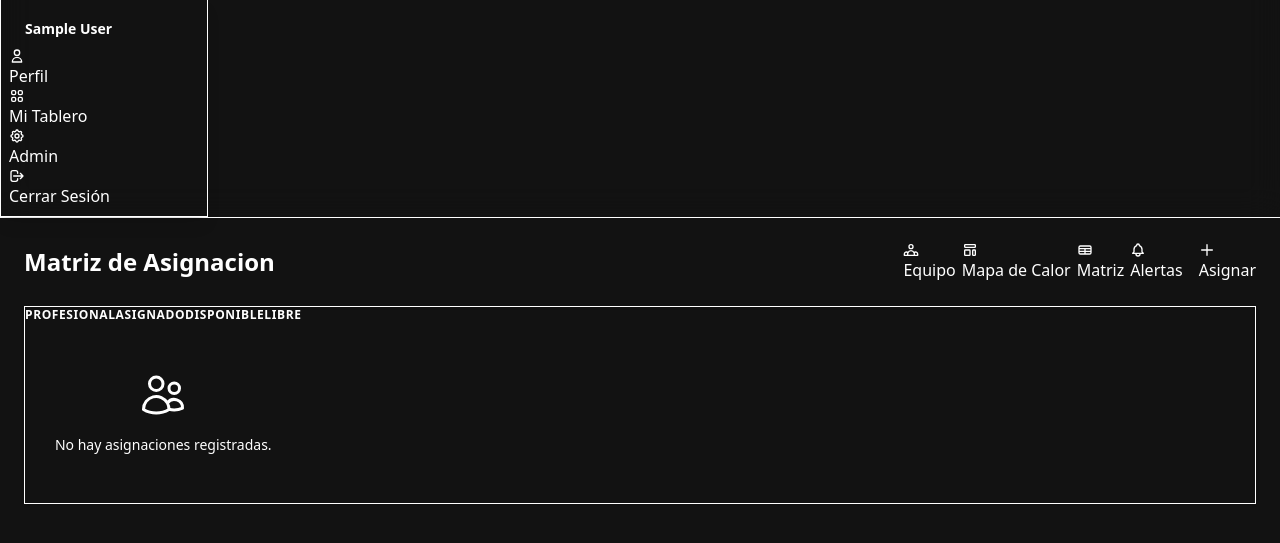
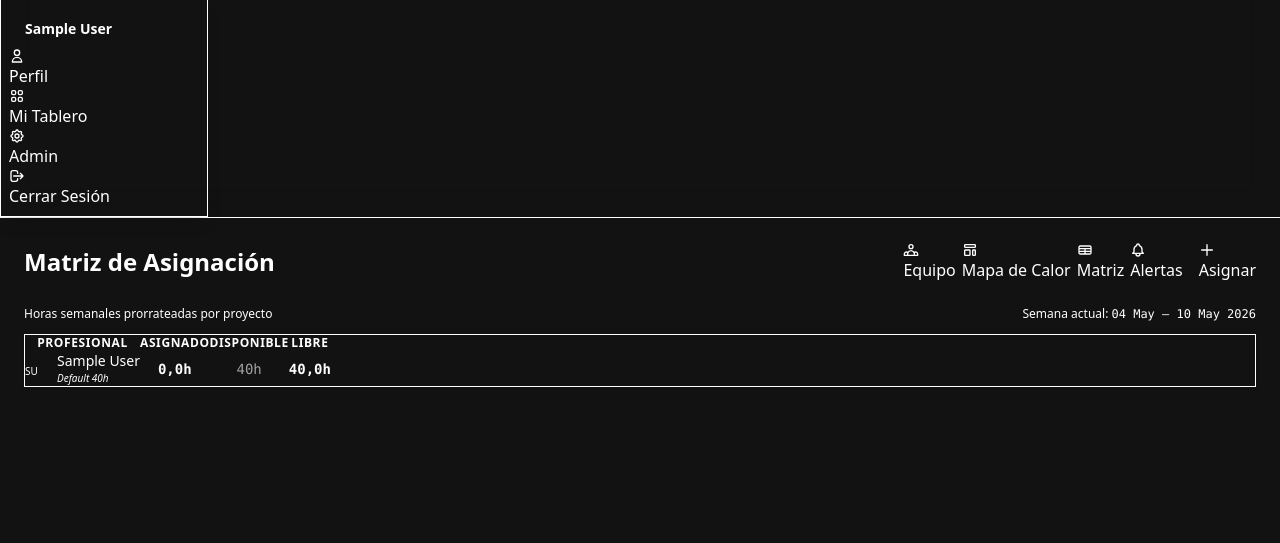
Before and after one commit to juan-cruz23/CENTRAL-CNTXT-IDI, a Django app: page /capacidad/matriz/ in a window 1280 px wide. Shown: the part 214-757 px from the top of the page. Run offline with Django 5.2, Linux system fonts and the light colour scheme; a user stored in the database is signed in; tables that the repository leaves empty hold one stand-in row (values such as "Sample post"); grey boxes marked "Sample" are stand-in pictures; some libraries are stand-ins or nearby versions.

Commit message:
feat(capacidad): matriz integra cronograma con prorrateo semanal
Mismo enfoque que overview y heatmap: lista todos los profesionales con
rol activo (capacidad por defecto 40h) y combina tres fuentes de carga
para la semana actual:
  - ProjectAllocation (manual, weekly_hours)
  - ServiceInstance (cronograma, projected_hours prorrateadas por días
    de solapamiento con la semana en curso)
  - ServiceInstanceAction (acciones asignadas, mismo prorrateo)

Header muestra el rango semanal (lunes-domingo) y se etiqueta a usuarios
sin TeamMemberCapacity con 'Default 40h'.

Co-Authored-By: Claude Opus 4.7 <noreply@anthropic.com>

```diff
--- a/apps/capacity/views.py
+++ b/apps/capacity/views.py
@@ -354,65 +354,121 @@ class AllocationMatrixView(LoginRequiredMixin, CapacityContextMixin, TemplateVie
     template_name = "capacity/matrix.html"
 
     def get_context_data(self, **kwargs):
+        from apps.accounts.models import User
+        from apps.projects.models import Project, ServiceInstanceAction
+        DEFAULT_HOURS = 40
+
         context = super().get_context_data(**kwargs)
         today = date.today()
+        # Semana actual: lunes a domingo
+        week_start = today - timedelta(days=today.weekday())
+        week_end = week_start + timedelta(days=6)
 
-        # Get capacities for the "available" column
-        cap_map = {}
-        for cap in TeamMemberCapacity.objects.filter(
-            effective_from__lte=today,
+        # Capacidades configuradas
+        cap_map = {
+            c.user_id: int(c.weekly_available_hours)
+            for c in TeamMemberCapacity.objects.filter(
+                effective_from__lte=today,
+            ).filter(
+                Q(effective_until__isnull=True) | Q(effective_until__gte=today),
+            )
+        }
+
+        # Profesionales con rol activo
+        users_qs = User.objects.filter(
+            is_active=True,
+            user_roles__isnull=False,
+        ).distinct().order_by("first_name", "last_name")
+
+        users: dict[int, dict] = {}
+        for u in users_qs:
+            users[u.pk] = {"user": u, "projects": {}}
+
+        projects_set: dict[int, Project] = {}
+
+        def add(user_id, project, hours):
+            if not user_id or hours <= 0:
+                return
+            if user_id not in users:
+                u = User.objects.filter(pk=user_id).first()
+                if not u:
+                    return
+                users[user_id] = {"user": u, "projects": {}}
+            users[user_id]["projects"][project.pk] = (
+                users[user_id]["projects"].get(project.pk, 0) + hours
+            )
+            projects_set[project.pk] = project
+
+        # 1. Alocaciones manuales activas hoy
+        for alloc in ProjectAllocation.objects.filter(
+            start_date__lte=week_end,
         ).filter(
-            Q(effective_until__isnull=True) | Q(effective_until__gte=today),
-        ).select_related("user"):
-            cap_map[cap.user.pk] = int(cap.weekly_available_hours)
+            Q(end_date__isnull=True) | Q(end_date__gte=week_start),
+        ).select_related("user", "project"):
+            add(alloc.user_id, alloc.project, float(alloc.weekly_hours))
 
-        allocations = ProjectAllocation.objects.filter(
-            start_date__lte=today,
-        ).filter(
-            Q(end_date__isnull=True) | Q(end_date__gte=today),
-        ).select_related("user", "project")
+        # Helper: prorratear horas totales a la semana actual
+        def week_share(start, end, total_h):
+            if not start or not end or not total_h:
+                return 0.0
+            total_days = (end - start).days + 1
+            if total_days <= 0:
+                return 0.0
+            ov_start = max(start, week_start)
+            ov_end = min(end, week_end)
+            if ov_start > ov_end:
+                return 0.0
+            overlap = (ov_end - ov_start).days + 1
+            return float(total_h) / total_days * overlap
 
-        users = {}
-        projects_set = set()
-        for alloc in allocations:
-            user_key = alloc.user.pk
-            if user_key not in users:
-                users[user_key] = {
-                    "user": alloc.user,
-                    "projects": {},
-                }
-            proj_key = alloc.project.pk
-            if proj_key not in users[user_key]["projects"]:
-                users[user_key]["projects"][proj_key] = 0
-            users[user_key]["projects"][proj_key] += float(alloc.weekly_hours)
-            projects_set.add(alloc.project)
+        # 2. ServiceInstance del cronograma activos esta semana
+        for si in ServiceInstance.objects.filter(
+            assigned_professional__isnull=False,
+            projected_start_date__lte=week_end,
+            projected_end_date__gte=week_start,
+        ).select_related("assigned_professional", "project"):
+            h = week_share(si.projected_start_date, si.projected_end_date, si.projected_hours)
+            add(si.assigned_professional_id, si.project, h)
 
-        projects = sorted(projects_set, key=lambda p: p.code)
+        # 3. Acciones del cronograma activas esta semana
+        for act in ServiceInstanceAction.objects.filter(
+            assigned_professional__isnull=False,
+            service_instance__projected_start_date__lte=week_end,
+            service_instance__projected_end_date__gte=week_start,
+        ).select_related("assigned_professional", "service_instance__project"):
+            si = act.service_instance
+            h = week_share(si.projected_start_date, si.projected_end_date, act.estimated_hours)
+            add(act.assigned_professional_id, si.project, h)
+
+        projects = sorted(projects_set.values(), key=lambda p: p.code)
         project_pks = [p.pk for p in projects]
 
         matrix = []
-        for user_data in sorted(users.values(), key=lambda u: u["user"].first_name):
+        for user_data in sorted(users.values(), key=lambda u: (u["user"].first_name or "", u["user"].last_name or "")):
             cells = []
-            total = 0
+            total = 0.0
             for pk in project_pks:
                 hours = user_data["projects"].get(pk, 0)
-                cells.append({"hours": int(hours) if hours == int(hours) else hours})
+                cells.append({"hours": round(hours, 1) if hours else 0})
                 total += hours
-            available = cap_map.get(user_data["user"].pk, 40)
+            available = cap_map.get(user_data["user"].pk, DEFAULT_HOURS)
             free = available - total
             matrix.append({
                 "user": user_data["user"],
                 "cells": cells,
-                "total_hours": int(total),
+                "total_hours": round(total, 1),
                 "available_hours": available,
-                "free_hours": int(free),
+                "free_hours": round(free, 1),
                 "overloaded": total > available,
+                "has_capacity_config": user_data["user"].pk in cap_map,
             })
 
         context["matrix"] = matrix
         context["projects"] = projects
+        context["week_start"] = week_start
+        context["week_end"] = week_end
         context["active_tab"] = "matrix"
-        context["page_title"] = "Matriz de Asignacion"
+        context["page_title"] = "Matriz de Asignación"
         return context
 
 
--- a/templates/capacity/matrix.html
+++ b/templates/capacity/matrix.html
@@ -1,7 +1,12 @@
 {% extends "base/base.html" %}
-{% block title %}Matriz de Asignacion{% endblock %}
+{% block title %}Matriz de Asignación{% endblock %}
 {% block content %}
 {% include "capacity/_nav_tabs.html" %}
+
+<div class="flex items-center justify-between mb-3 text-xs text-base-content/60">
+  <span>Horas semanales prorrateadas por proyecto</span>
+  <span>Semana actual: <span class="font-mono font-medium text-primary">{{ week_start|date:"d M" }} – {{ week_end|date:"d M Y" }}</span></span>
+</div>
 
 <div class="card bg-base-100 shadow-sm border border-base-300/30">
   <div class="card-body p-0">
@@ -30,7 +35,10 @@
                     <span class="text-[10px]">{{ row.user.first_name|first }}{{ row.user.last_name|first }}</span>
                   </div>
                 </div>
-                <span class="text-sm">{{ row.user.get_full_name }}</span>
+                <div>
+                  <div class="text-sm">{{ row.user.get_full_name }}</div>
+                  {% if not row.has_capacity_config %}<div class="text-[10px] text-base-content/40 italic">Default 40h</div>{% endif %}
+                </div>
               </div>
             </td>
             {% for cell in row.cells %}
```
